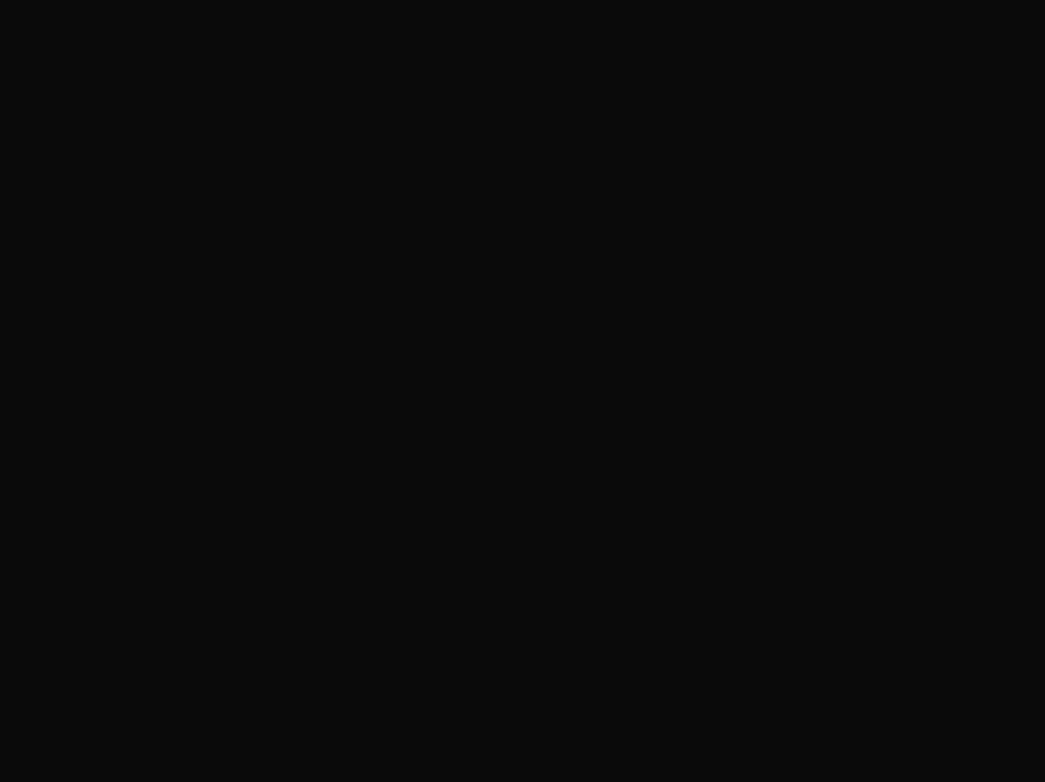
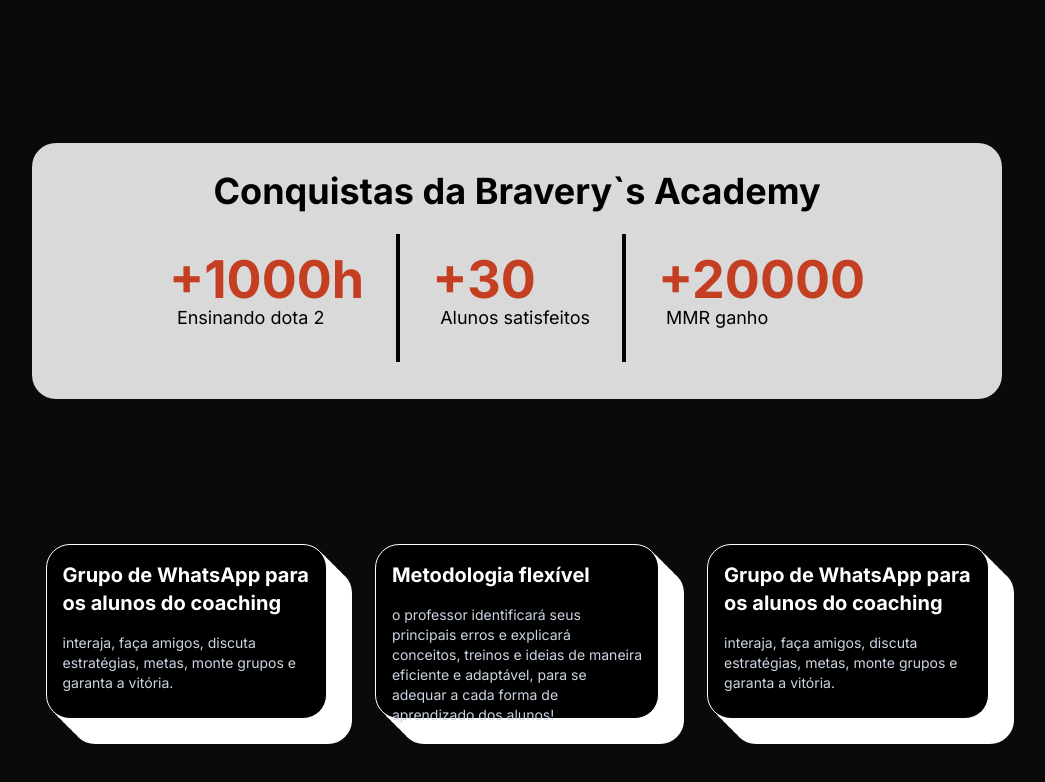
Before and after one commit to EduardoScrobote/Bravery-s-Academy, a React (Vite) app: page / in a window 1280 px wide. Shown: the part 802-1584 px from the top of the page, without its empty margins (123-1168 px from the left). Before the commit the page ends 800 px from the top, so only its background shows below. Built offline with nearby package versions, Linux system fonts and the light colour scheme.

Commit message:
feat: add benefits section

```diff
--- a/src/App.tsx
+++ b/src/App.tsx
@@ -1,9 +1,11 @@
 import "./App.css";
+import Benefits from "./components/Benefits";
 import Capture from "./components/CapturePage";
 function App() {
   return (
-    <div>
+    <div className="flex flex-col justify-center items-center">
       <Capture />
+      <Benefits />
     </div>
   );
 }
--- /dev/null
+++ b/src/components/Benefits.tsx
@@ -0,0 +1,61 @@
+function Benefits() {
+  return (
+    <div className=" w-full flex flex-col items-center h-[947px] rounded-lg mt-[145px]">
+      <div className="bg-[#d9d9d9] w-[970px] h-[16rem] rounded-3xl flex flex-col items-center justify-center">
+        <h1 className="text-[36px] font-bold">
+          Conquistas da Bravery`s Academy
+        </h1>
+        <div className="w-full flex p-4 justify-center">
+          <div className="flex flex-col border-r-4 border-black h-32 p-8 justify-center">
+            <h1 className="text-[#c43f22] text-2xl text-[52px] font-bold ">
+              +1000h
+            </h1>
+            <p className="text-lg mt-2 ml-2">Ensinando dota 2</p>
+          </div>
+          <div className="flex flex-col border-r-4 border-black h-32 p-8 justify-center">
+            <h1 className="text-[#c43f22] text-2xl text-[52px] font-bold ">
+              +30
+            </h1>
+            <p className="text-lg mt-2 ml-2">Alunos satisfeitos</p>
+          </div>
+          <div className="flex flex-col  h-32 p-8 justify-center">
+            <h1 className="text-[#c43f22] text-2xl text-[52px] font-bold ">
+              +20000
+            </h1>
+            <p className="text-lg mt-2 ml-2">MMR ganho</p>
+          </div>
+        </div>
+      </div>
+      <div className=" w-[943px] h-[16rem] mt-[145px] flex gap-12 justify-center">
+        <div className="w-[310px] h-[175px] bg-black border shadow-[5px_5px_rgba(0,_98,_90,_0.4),_10px_10px_rgba(0,_98,_90,_0.3),_15px_15px_rgba(0,_98,_90,_0.2),_20px_20px_rgba(0,_98,_90,_0.1),_25px_25px_rgba(0,_98,_90,_0.05)] shadow-white p-4 border-white rounded-[24px] flex flex-col hover:shadow-[#c43f22] hover:text-[#c43f22] hover:border-[#c43f22] hover:scale-110 duration-300 cursor-default">
+          <h1 className="text-white text-xl font-bold">
+            Grupo de WhatsApp para os alunos do coaching
+          </h1>
+          <p className="text-slate-300 text-sm mt-4">
+            interaja, faça amigos, discuta estratégias, metas, monte grupos e
+            garanta a vitória.
+          </p>
+        </div>
+        <div className="w-[313px] h-[175px] bg-black border shadow-[5px_5px_rgba(0,_98,_90,_0.4),_10px_10px_rgba(0,_98,_90,_0.3),_15px_15px_rgba(0,_98,_90,_0.2),_20px_20px_rgba(0,_98,_90,_0.1),_25px_25px_rgba(0,_98,_90,_0.05)] shadow-white p-4 border-white rounded-[24px] flex flex-col hover:shadow-[#c43f22] hover:text-[#c43f22] hover:border-[#c43f22] hover:scale-110 duration-300 cursor-default">
+          <h1 className="text-white text-xl font-bold">Metodologia flexível</h1>
+          <p className="text-slate-300 text-sm mt-4">
+            o professor identificará seus principais erros e explicará
+            conceitos, treinos e ideias de maneira eficiente e adaptável, para
+            se adequar a cada forma de aprendizado dos alunos!
+          </p>
+        </div>
+        <div className="w-[310px] h-[175px] bg-black border shadow-[5px_5px_rgba(0,_98,_90,_0.4),_10px_10px_rgba(0,_98,_90,_0.3),_15px_15px_rgba(0,_98,_90,_0.2),_20px_20px_rgba(0,_98,_90,_0.1),_25px_25px_rgba(0,_98,_90,_0.05)] shadow-white p-4 border-white rounded-[24px] flex flex-col hover:shadow-[#c43f22] hover:text-[#c43f22] hover:border-[#c43f22] hover:scale-110 duration-300 cursor-default">
+          <h1 className="text-white text-xl font-bold">
+            Grupo de WhatsApp para os alunos do coaching
+          </h1>
+          <p className="text-slate-300 text-sm mt-4">
+            interaja, faça amigos, discuta estratégias, metas, monte grupos e
+            garanta a vitória.
+          </p>
+        </div>
+      </div>
+    </div>
+  );
+}
+
+export default Benefits;
```
